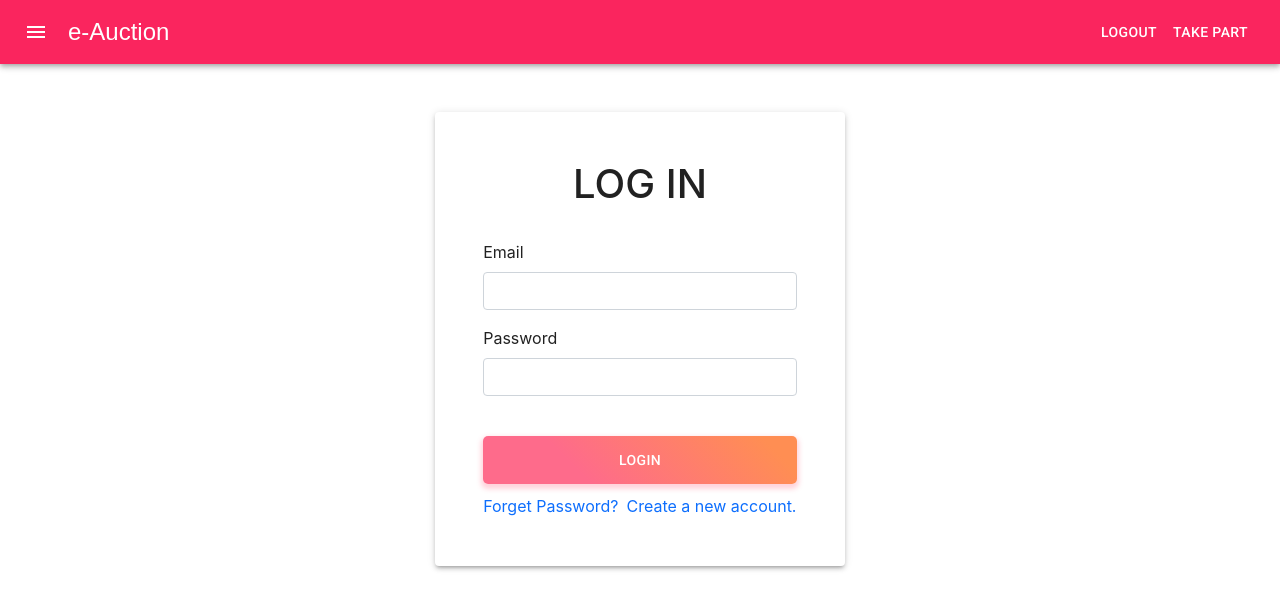
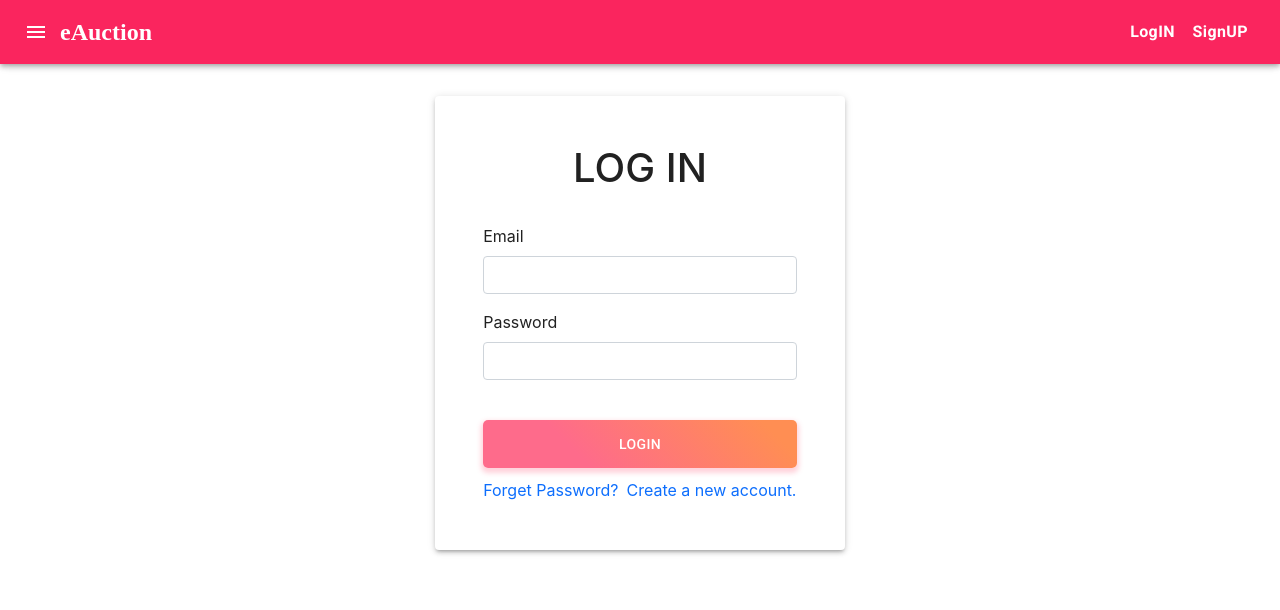
Before and after one commit to RR190701/e-Auction, a React (Create React App) app: page /log-in in a window 1280 px wide. Shown: the top 610 px of the page. Built offline with nearby package versions, Linux system fonts and the light colour scheme.

Commit message:
added toggling login and logout buttons

```diff
--- a/src/components/Login/style.css
+++ b/src/components/Login/style.css
@@ -3,7 +3,8 @@
     box-sizing: border-box;
     border-radius: 5px;
     padding: 0 3rem 3rem;
-    margin: 3rem auto;
+    margin: 6rem auto 3rem;
+
    }
 
    .helpful-link {
--- a/src/components/Navbar/Navbar.js
+++ b/src/components/Navbar/Navbar.js
@@ -1,4 +1,4 @@
-import React from 'react';
+import React from "react";
 import { makeStyles } from "@material-ui/core/styles";
 import AppBar from "@material-ui/core/AppBar";
 import Toolbar from "@material-ui/core/Toolbar";
@@ -6,24 +6,23 @@ import Typography from "@material-ui/core/Typography";
 import Button from "@material-ui/core/Button";
 import IconButton from "@material-ui/core/IconButton";
 import MenuIcon from "@material-ui/icons/Menu";
-import { withRouter } from 'react-router-dom';
+import { withRouter, Link } from "react-router-dom";
+import { CgProfile } from "react-icons/cg";
+import { MdHome } from "react-icons/md";
 import "./style.css";
 
-
 const useStyles = makeStyles((theme) => ({
-
-    menuButton: {
-      marginRight: theme.spacing(1),
-    },
+  // menuButton: {
+  //   marginRight: theme.spacing(1),
+  // },
   title: {
     flexGrow: 1,
+    fontFamily:"Gill Sans', 'Gill Sans MT', Calibri, 'Trebuchet MS', sans-serif;"
   },
 }));
 
 const Navbar = (props) => {
-
   const classes = useStyles();
-
 
   const logoutHandler = () => {
     localStorage.removeItem("authToken");
@@ -34,37 +33,49 @@ const Navbar = (props) => {
 
   return (
     <div>
-    <AppBar position="static" color="primary">
+      <AppBar position="fixed" color="primary">
         <Toolbar>
           <IconButton
             edge="start"
-        className={classes.menuButton}
             color="inherit"
             aria-label="menu"
+            className="home-icon-div"
+            title = "home"
           >
-        <MenuIcon />
+<MenuIcon></MenuIcon>
           </IconButton>
           <Typography
             style={{ fontFamily: "sans-serif" }}
             variant="h5"
             className={classes.title}
-      >
-        e-Auction
+
+          ><Link to ="/" className ="eAuction-home">
+           eAuction
+          </Link>
           </Typography>
-      {/* <ButtonGroup size="small" aria-label="small outlined button group"> */}
-      {/* <Link to="/log-in"> */}
-
-        <Button className="header" onClick={logoutHandler}>Logout</Button>
-      {/* </Link> */}
-      {/* <Link to="/sign-up"> */}
-        <Button className="header">Take Part</Button>
-      {/* </Link> */}
-      {/* </ButtonGroup> */}
+          {localStorage.getItem("authToken") ? (
+            <div>
+              <Button className="header" title= "profile"><Link className ="top-navbar-links"  to = "/profile">
+              <CgProfile fontSize="1.8rem" padding="0" fill="white"/>
+              </Link></Button>
+              <Button className="header log-out-button" onClick={logoutHandler}>
+                Logout
+              </Button>
+            </div>
+          ) : (
+            <div>
+             <Button  className="header"><Link className ="top-navbar-links"  to = "/log-in">
+                LogIN
+              </Link></Button>
+              <Button className="header "><Link className ="top-navbar-links" to = "/sign-up">
+                SignUP
+              </Link></Button>
+            </div>
+          )}
         </Toolbar>
-
       </AppBar>
     </div>
   );
-}
+};
 
 export default withRouter(Navbar);
--- a/src/components/Navbar/style.css
+++ b/src/components/Navbar/style.css
@@ -0,0 +1,38 @@
+.top-navbar-links{
+    text-decoration: none;
+    color:white;
+    text-transform: none;
+    font-size: 16px;
+    font-weight: bold;
+
+}
+.log-out-button{
+    text-transform: none!important;
+    font-size: 16px!important;
+    font-weight: bold!important;
+
+}
+.eAuction-home{
+    text-transform: none;
+    text-decoration: none;
+    color: white;
+    font-family: cursive;
+    font-weight: bold;
+}
+
+.eAuction-home:hover{
+    text-transform: none;
+    text-decoration: none!important;
+    color: blanchedalmond!important;
+}
+
+/* .eAuction-home:link{
+    text-transform: none;
+    text-decoration: none!important;
+    color: blanchedalmond!important;
+} */
+
+.top-navbar-links:hover{
+    text-decoration: none;
+    color: blanchedalmond;
+}
--- a/src/components/SignIn/SignUp.js
+++ b/src/components/SignIn/SignUp.js
@@ -148,7 +148,7 @@ const SignUp = ({ history }) => {
         //sign up form
         <Paper className="sign-in-form" elevation={3}>
           {/* sign heading */}
-          <h1 className="text-center pb-5 sign-in-heading">SIGN IN</h1>
+          <h1 className="text-center pb-5 sign-in-heading">SIGN UP</h1>
           <form onSubmit={HandleSubmit} className="row g-3">
             {/* full name */}
             <div className="col-md-6">
--- a/src/components/SignIn/style.css
+++ b/src/components/SignIn/style.css
@@ -3,7 +3,7 @@
   box-sizing: border-box;
   border-radius: 5px;
   padding: 3rem 8rem;
-  margin: 3rem auto;
+  margin: 6rem auto 3rem;
 }
 .sign-in-heading {
   font-family: Arial, Helvetica, sans-serif;
--- a/src/components/Topmenu/TopMenu.js
+++ b/src/components/Topmenu/TopMenu.js
@@ -33,6 +33,8 @@ import "./TopMenu.css";
 const useStyles = makeStyles((theme) => ({
   root: {
     flexGrow: 1,
+
+    marginTop: "5rem"
   },
   // menuButton: {
   //   marginRight: theme.spacing(1),
--- a/src/containers/Profile/Profile.css
+++ b/src/containers/Profile/Profile.css
@@ -2,6 +2,7 @@
     width: 100%;
     box-sizing: border-box;
     background-color: #f8f8f8;
+    margin-top: 4rem;
 }
 .side-bar {
     width: 27%;
@@ -33,3 +34,9 @@
     padding: 6px;
 }
 }
+
+@media(max-width:625px){
+    .Profile-div{
+        margin-top: 3rem;
+    }
+    }
--- a/src/index.css
+++ b/src/index.css
@@ -8,6 +8,7 @@ body {
     sans-serif;
   -webkit-font-smoothing: antialiased;
   -moz-osx-font-smoothing: grayscale;
+
 }
 
 code {
```
Also changed, not shown: 1 other file (tests, documents, lock files or other folders). Lines whose indentation alone changed are shown as unchanged.
